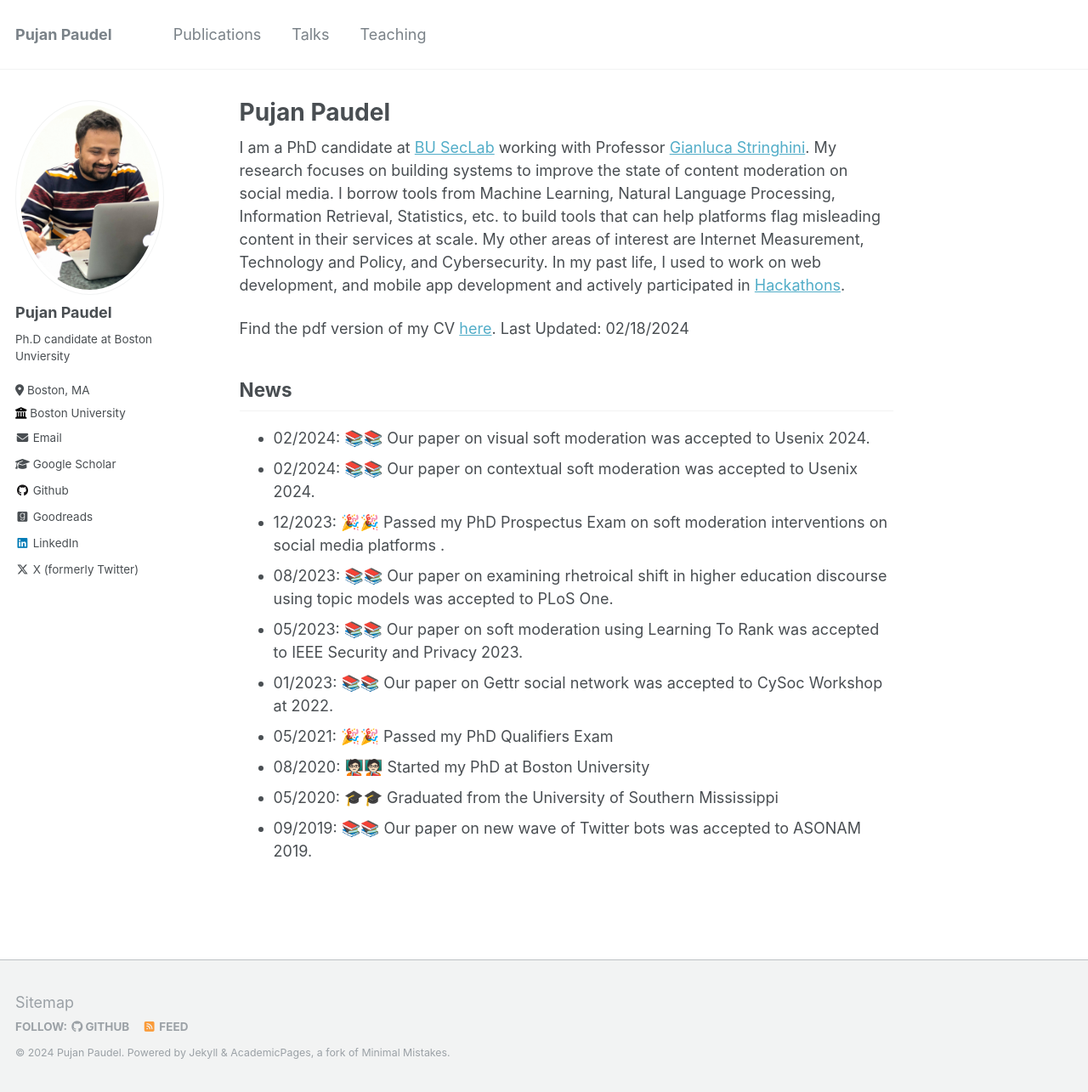
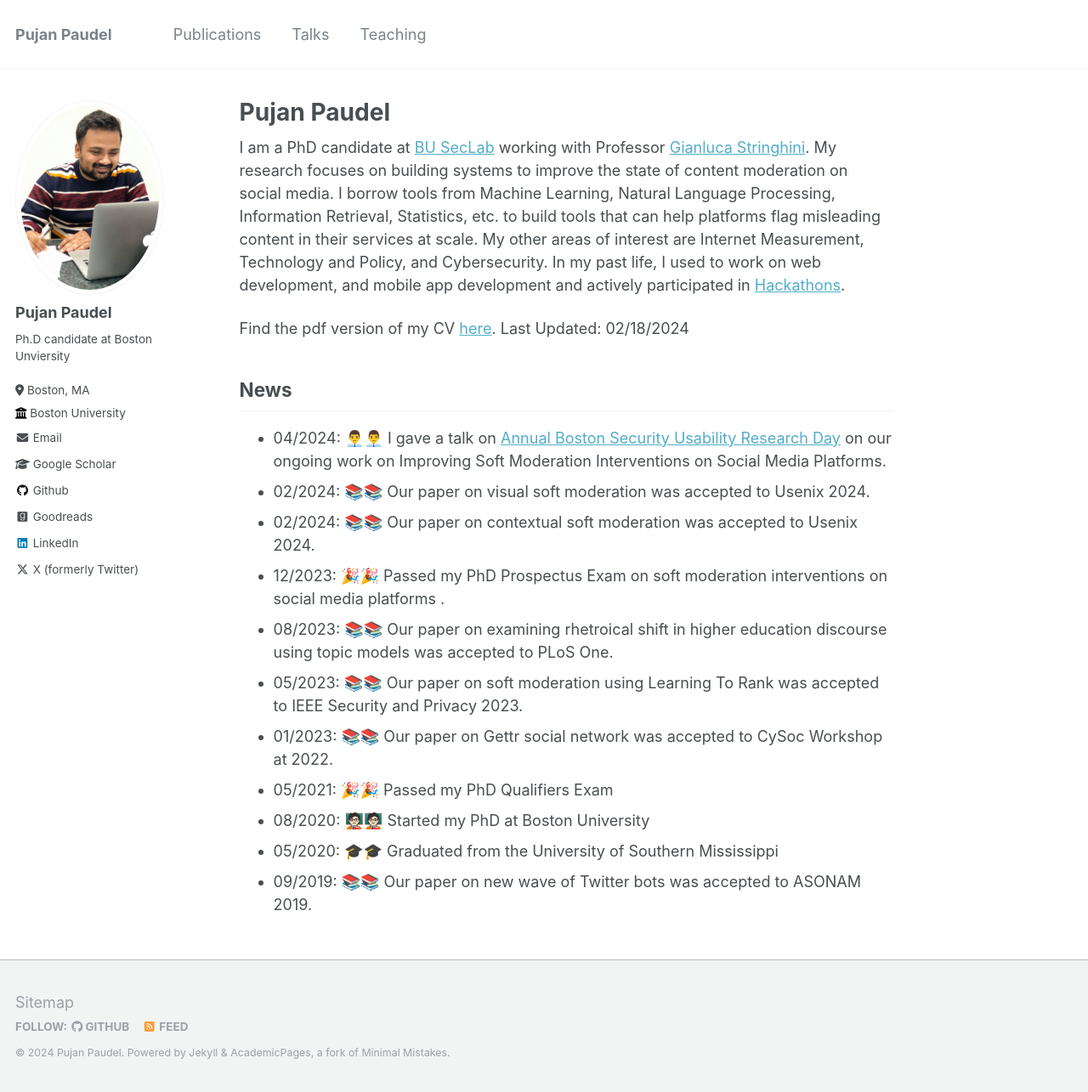
Before and after one commit to codepujan/codepujan.github.io, a Jekyll site: the page built from _pages/about.md, in a window 1280 px wide and 1285 px high. Shown: the whole window at 85% size. Built offline with Jekyll 4.4.1, drawn with Linux system fonts in a browser that asks for light colours.

Commit message:
Tufts Talk

```diff
--- a/_pages/about.md
+++ b/_pages/about.md
@@ -13,6 +13,7 @@ Find the pdf version of my CV <a href="files/pujan_cv_updated.pdf" target="_blan
 
 News
 ------
+* 04/2024: 👨‍💼👨‍💼 I gave a talk on [Annual Boston Security Usability Research Day](https://absurd.cs.tufts.edu/) on our ongoing work on Improving Soft Moderation Interventions on Social Media Platforms.
 * 02/2024: 📚📚 Our paper on visual soft moderation was accepted to Usenix 2024.
 * 02/2024: 📚📚 Our paper on contextual soft moderation was accepted to Usenix 2024.
 * 12/2023: 🎉🎉 Passed my PhD Prospectus Exam on soft moderation interventions on social media platforms .
```
